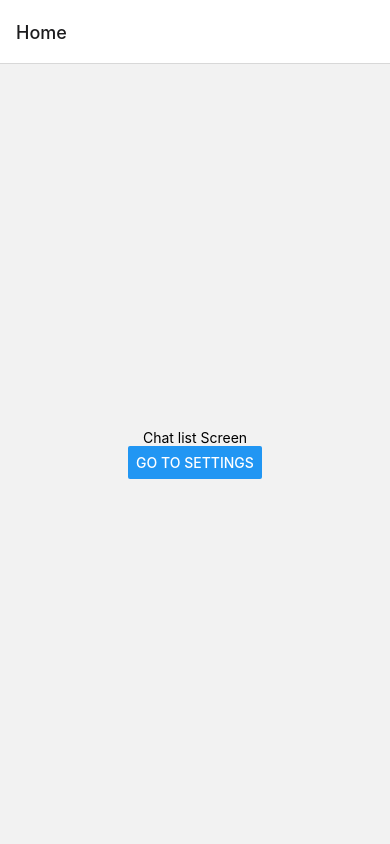
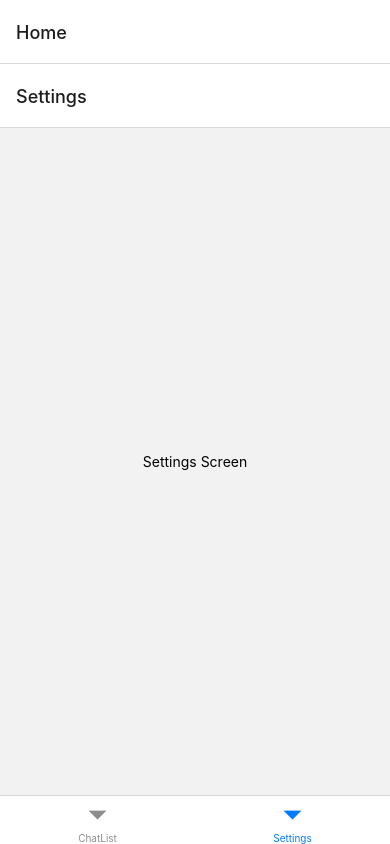
Before and after one commit to LawrenceOL/learning-moochat, a React Native app in the folder moochat/: screen /Settings in a window 390 px wide. Built offline with nearby package versions, Linux system fonts and the light colour scheme.

Commit message:
integrate tab navigator

```diff
--- a/moochat/App.js
+++ b/moochat/App.js
@@ -6,13 +6,25 @@
 import "react-native-gesture-handler";
 import { NavigationContainer } from "@react-navigation/native";
 import { createStackNavigator } from "@react-navigation/stack";
+import { createBottomTabNavigator } from "@react-navigation/bottom-tabs";
 
 //imports from my own files
 import ChatListScreen from "./Screens/ChatListScreen.js";
 import ChatSettingsScreen from "./Screens/ChatSettingsScreen.js";
+import SettingsScreen from "./Screens/SettingsScreen.js";
 
 SplashScreen.preventAutoHideAsync();
 const Stack = createStackNavigator();
+const Tab = createBottomTabNavigator();
+
+const TabNavigator = () => {
+  return (
+    <Tab.Navigator>
+      <Tab.Screen name="ChatList" component={ChatListScreen} />
+      <Tab.Screen name="Settings" component={SettingsScreen} />
+    </Tab.Navigator>
+  );
+};
 
 export default function App() {
   const [appIsLoaded, setAppIsLoaded] = useState(false);
@@ -57,7 +69,7 @@
     <SafeAreaProvider style={styles.container} onLayout={onLayout}>
       <NavigationContainer>
         <Stack.Navigator>
-          <Stack.Screen name="Home" component={ChatListScreen} />
+          <Stack.Screen name="Home" component={TabNavigator} />
           <Stack.Screen
             name="ChatSettings"
             component={ChatSettingsScreen}
--- a/moochat/Screens/ChatListScreen.js
+++ b/moochat/Screens/ChatListScreen.js
@@ -7,7 +7,7 @@
       <Text>Chat list Screen</Text>
 
       <Button
-        title="Go to settings"
+        title="Go to chat settings"
         onPress={() => {
           props.navigation.navigate("ChatSettings");
         }}
--- /dev/null
+++ b/moochat/Screens/SettingsScreen.js
@@ -0,0 +1,20 @@
+import React from "react";
+import { View, Text, StyleSheet } from "react-native";
+
+const SettingsScreen = (props) => {
+  return (
+    <View style={styles.container}>
+      <Text>Settings Screen</Text>
+    </View>
+  );
+};
+
+const styles = StyleSheet.create({
+  container: {
+    flex: 1,
+    justifyContent: "center",
+    alignItems: "center",
+  },
+});
+
+export default SettingsScreen;
--- a/moochat/package.json
+++ b/moochat/package.json
@@ -10,6 +10,7 @@
   },
   "dependencies": {
     "@expo/webpack-config": "^0.17.0",
+    "@react-navigation/bottom-tabs": "^6.4.0",
     "@react-navigation/native": "^6.0.13",
     "@react-navigation/stack": "^6.3.3",
     "expo": "~46.0.16",
@@ -19,10 +20,10 @@
     "react": "18.0.0",
     "react-dom": "18.0.0",
     "react-native": "0.69.6",
+    "react-native-gesture-handler": "~2.5.0",
     "react-native-safe-area-context": "4.3.1",
     "react-native-screens": "~3.15.0",
-    "react-native-web": "~0.18.7",
-    "react-native-gesture-handler": "~2.5.0"
+    "react-native-web": "~0.18.7"
   },
   "devDependencies": {
     "@babel/core": "^7.12.9"
```
Also changed, not shown: 1 other file (tests, documents, lock files or other folders).
